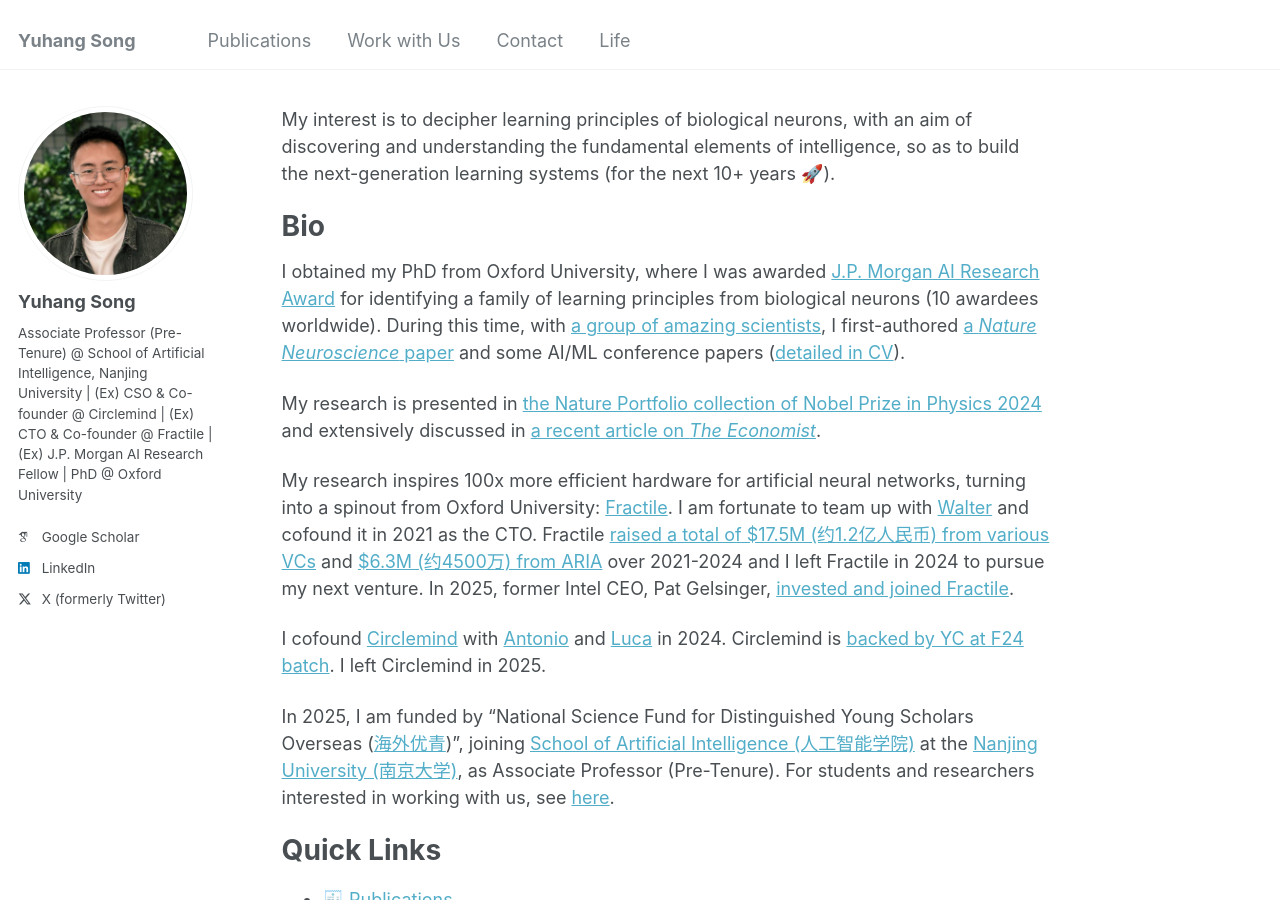
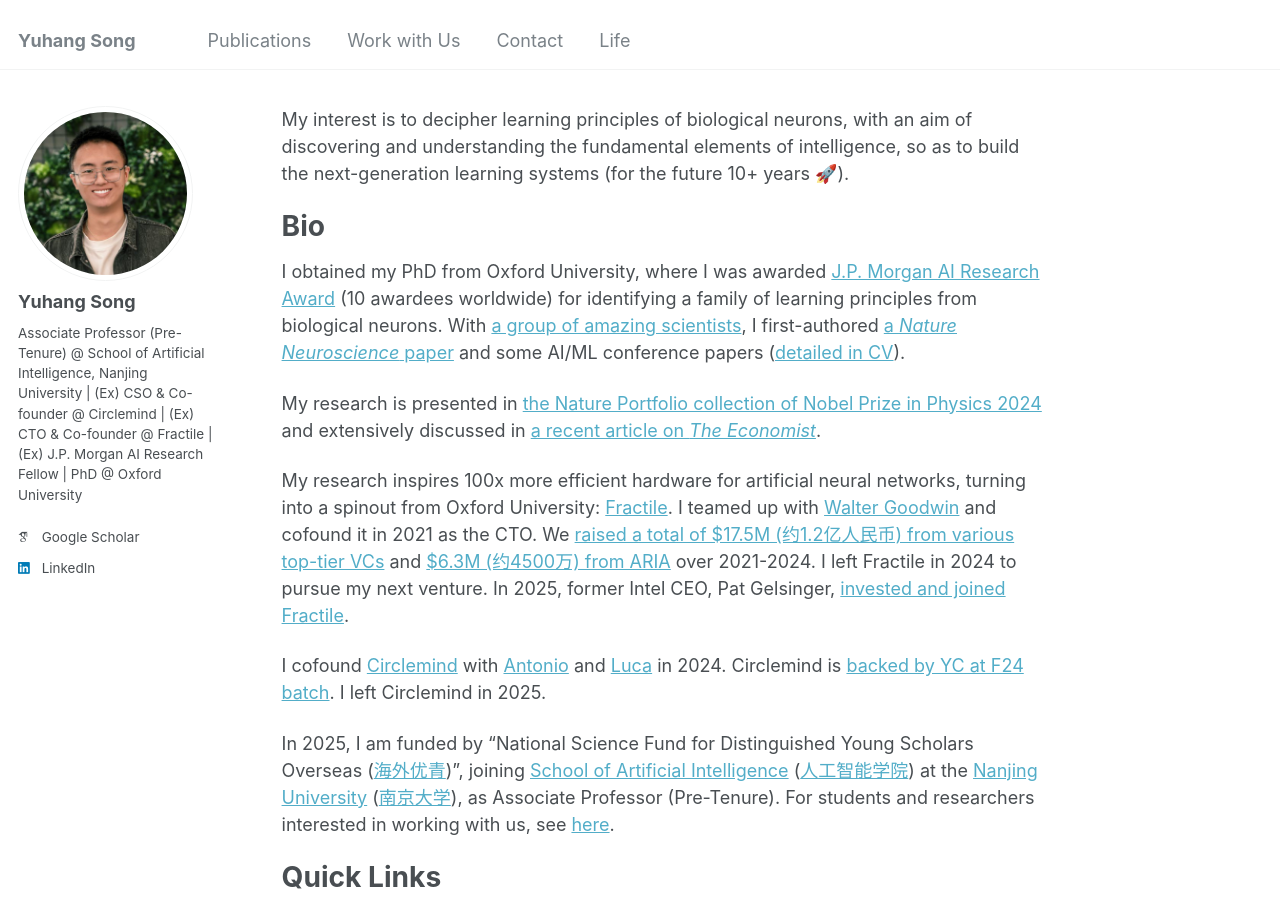
Before and after one commit to YuhangSong/YuhangSong.github.io, a Jekyll site: the page built from _pages/about.md, in a window 1280 px wide and 900 px high. Built offline with Jekyll 4.4.1, drawn with Linux system fonts in a browser that asks for light colours; some web fonts are replaced.

Commit message:
update _config.yml and about.md

```diff
--- a/_config.yml
+++ b/_config.yml
@@ -65,7 +65,7 @@
   steam            : # Username
   telegram         : # URL
   tumblr           : # Username
-  twitter          : dr_yuhang_song
+  # twitter          : dr_yuhang_song
   vine             : # Username
   weibo            : # Username
   wikipedia        : # Username
--- a/_pages/about.md
+++ b/_pages/about.md
@@ -12,7 +12,7 @@
 My interest is to decipher learning principles of biological neurons,
 <!-- so as to reverse-engineer them as new algorithms or specialized hardware.  -->
 <!-- With such a route, we  -->
-with an aim of discovering and understanding the fundamental elements of intelligence, so as to build the next-generation learning systems (for the next 10+ years 🚀).
+with an aim of discovering and understanding the fundamental elements of intelligence, so as to build the next-generation learning systems (for the future 10+ years 🚀).
 
 <!-- Such a route would, on the one hand, bring us one step closer to the true machine intelligence (as our attempt in [Fractile](https://www.fractile.ai/)); on the other hand, improve our understanding of the most sophisticated part of our body, the brain (as our attempt in [the _Nature Neuroscience_ paper](https://www.nature.com/articles/s41593-023-01514-1)). -->
 
@@ -22,19 +22,23 @@
 
 <!-- in Computer Science & Neuroscience -->
 
-I obtained my PhD from Oxford University, where I was awarded [J.P. Morgan AI Research Award](https://www.jpmorgan.com/technology/artificial-intelligence/research-awards) for identifying a family of learning principles from biological neurons (10 awardees worldwide). During this time, with [a group of amazing scientists](https://www.mrcbndu.ox.ac.uk/groups/bogacz-group), I first-authored [a _Nature Neuroscience_ paper](https://www.nature.com/articles/s41593-023-01514-1) and some AI/ML conference papers ([detailed in CV](http://yuhangsong.github.io/files/Curriculum_Vitae.pdf)).
+I obtained my PhD from Oxford University, where I was awarded [J.P. Morgan AI Research Award](https://www.jpmorgan.com/technology/artificial-intelligence/research-awards) (10 awardees worldwide) for identifying a family of learning principles from biological neurons. With [a group of amazing scientists](https://www.mrcbndu.ox.ac.uk/groups/bogacz-group), I first-authored [a _Nature Neuroscience_ paper](https://www.nature.com/articles/s41593-023-01514-1) and some AI/ML conference papers ([detailed in CV](http://yuhangsong.github.io/files/Curriculum_Vitae.pdf)).
 
 My research is presented in [the Nature Portfolio collection of Nobel Prize in Physics 2024](https://www.nature.com/collections/ehbjaifcgc) and extensively discussed in [a recent article on _The Economist_](https://www.economist.com/science-and-technology/2024/08/14/ai-scientists-are-producing-new-theories-of-how-the-brain-learns).
 
 <!-- "Other researchers are exploring rather different theories. In a paper published in _Nature Neuroscience_ earlier this year, Yuhang Song and colleagues at Oxford University..." -->
 
-My research inspires 100x more efficient hardware for artificial neural networks, turning into a spinout from Oxford University: [Fractile](https://www.fractile.ai/). I am fortunate to team up with [Walter](https://www.linkedin.com/in/walter-goodwin/) and cofound it in 2021 as the CTO. Fractile [raised a total of $17.5M (约1.2亿人民币) from various VCs](https://fortune.com/2024/07/26/fractile-ai-chip-startup-nvidia-15-million-funding-seed-round/) and [$6.3M (约4500万) from ARIA](https://www.businessweekly.co.uk/posts/fractile-on-song-as-aria-awards-ps5m-to-ai-chip-design-pioneer) over 2021-2024 and I left Fractile in 2024 to pursue my next venture. In 2025, former Intel CEO, Pat Gelsinger, [invested and joined Fractile](https://thetechcapital.com/former-intel-ceo-backs-uk-ai-startup-fractile-to-boost-llm-inference/).
+My research inspires 100x more efficient hardware for artificial neural networks, turning into a spinout from Oxford University: [Fractile](https://www.fractile.ai/).
+I teamed up with [Walter Goodwin](https://www.linkedin.com/in/walter-goodwin/) and cofound it in 2021 as the CTO.
+We [raised a total of $17.5M (约1.2亿人民币) from various top-tier VCs](https://fortune.com/2024/07/26/fractile-ai-chip-startup-nvidia-15-million-funding-seed-round/) and [$6.3M (约4500万) from ARIA](https://www.businessweekly.co.uk/posts/fractile-on-song-as-aria-awards-ps5m-to-ai-chip-design-pioneer) over 2021-2024.
+I left Fractile in 2024 to pursue my next venture.
+In 2025, former Intel CEO, Pat Gelsinger, [invested and joined Fractile](https://thetechcapital.com/former-intel-ceo-backs-uk-ai-startup-fractile-to-boost-llm-inference/).
 
 I cofound [Circlemind](https://circlemind.co) with [Antonio](https://www.linkedin.com/in/antonio-vespoli-895727121/) and [Luca](https://www.linkedin.com/in/luca-pinchetti-414230222/) in 2024. Circlemind is [backed by YC at F24 batch](https://www.ycombinator.com/companies/circlemind). I left Circlemind in 2025.
 
 <!-- I am currently an independent researcher. -->
 
-In 2025, I am funded by “National Science Fund for Distinguished Young Scholars Overseas ([海外优青](https://www.nsfc.gov.cn/publish/portal0/tab442/info94490.htm))”, joining [School of Artificial Intelligence (人工智能学院)](https://ai.nju.edu.cn) at the [Nanjing University (南京大学)](https://www.nju.edu.cn), as Associate Professor (Pre-Tenure).
+In 2025, I am funded by “National Science Fund for Distinguished Young Scholars Overseas ([海外优青](https://www.nsfc.gov.cn/publish/portal0/tab442/info94490.htm))”, joining [School of Artificial Intelligence](https://www.nju.edu.cn/en/info/1026/8161.htm) ([人工智能学院](https://ai.nju.edu.cn)) at the [Nanjing University](https://www.nju.edu.cn/en/) ([南京大学](https://www.nju.edu.cn)), as Associate Professor (Pre-Tenure).
 For students and researchers interested in working with us, see [here](https://yuhangsong.github.io/work-with-us/).
 
 <!--  -->
```
